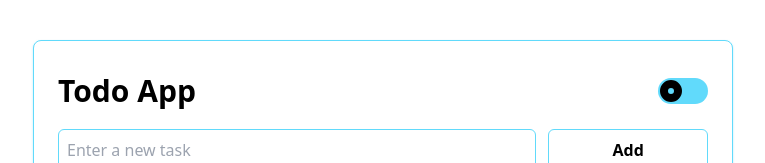
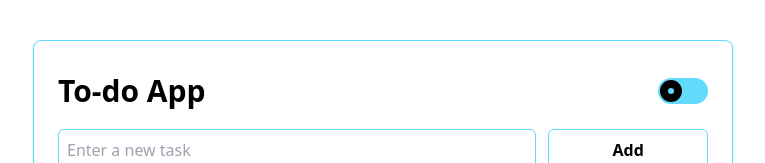
Before and after one commit to mryeminaung/todo-app, a React (Vite) app: page / in a window 1280 px wide. Shown: the top 163 px of the page, without its empty margins (257-1022 px from the left). Built offline with nearby package versions, Linux system fonts and the light colour scheme; some icons are missing.

Commit message:
change app title and update README.md

```diff
--- a/index.html
+++ b/index.html
@@ -4,7 +4,7 @@
     <meta charset="UTF-8" />
     <link rel="icon" type="image/svg+xml" href="./src/assets/todo-logo.png" />
     <meta name="viewport" content="width=device-width, initial-scale=1.0" />
-    <title>Todo App</title>
+    <title>To-do App</title>
   </head>
   <body>
     <div id="root"></div>
--- a/src/components/todo/ThemeToggler.jsx
+++ b/src/components/todo/ThemeToggler.jsx
@@ -6,7 +6,7 @@ const ThemeToggler = () => {
 
 	return (
 		<div className="flex items-center justify-between mb-5">
-			<h1 className="font-bold text-2xl md:text-3xl text-center">Todo App</h1>
+			<h1 className="font-bold text-2xl md:text-3xl text-center">To-do App</h1>
 			<div className="theme-toggler">
 				<input
 					type="checkbox"
```
Also changed, not shown: 1 other file (tests, documents, lock files or other folders).
